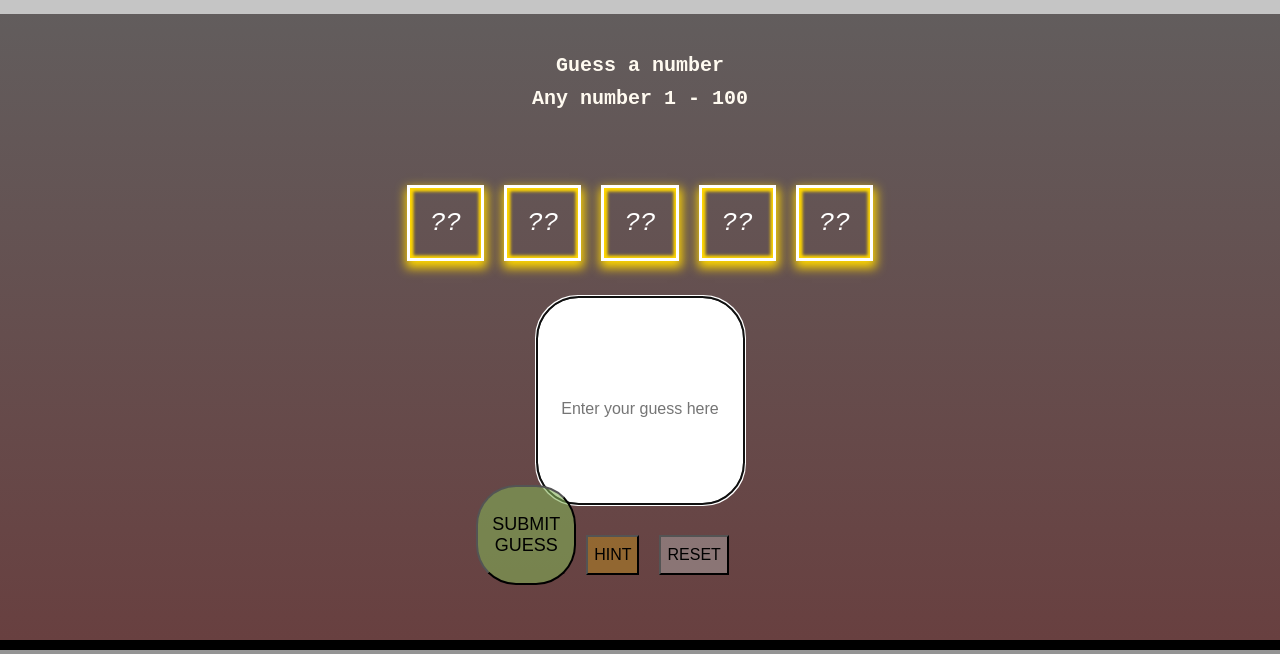
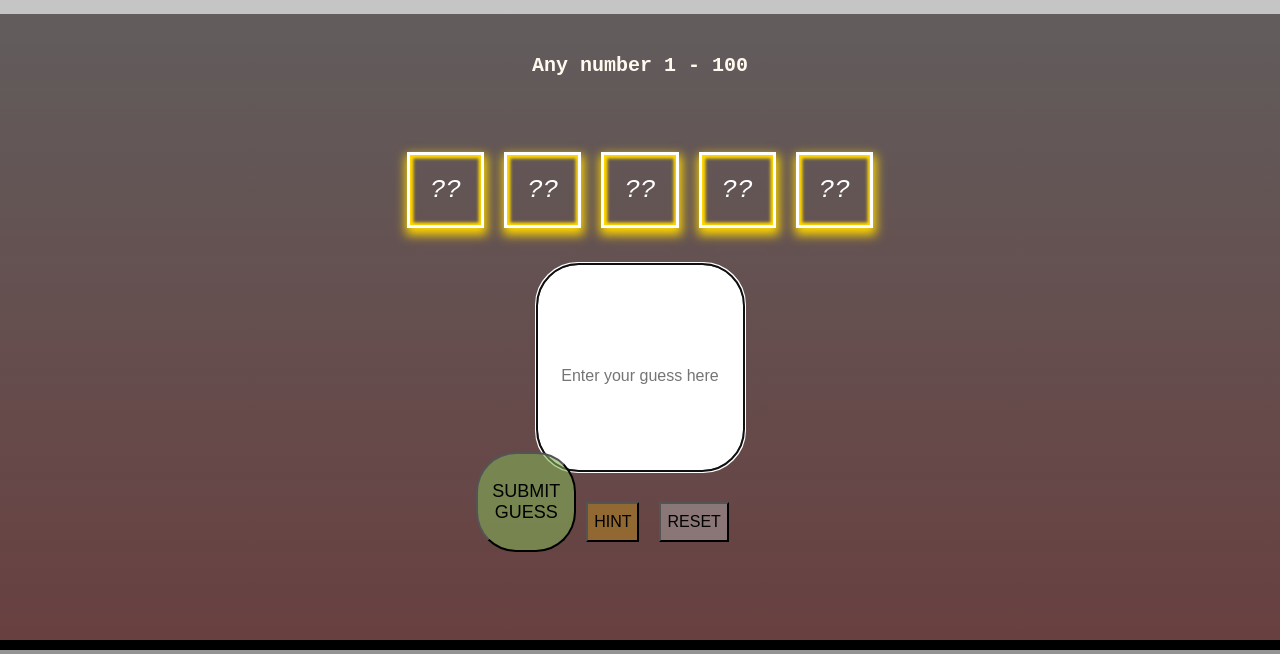
Before and after one commit to Remics89/Guessing_Game, a website: page index.html in a window 1280 px wide. Shown: the part 76-730 px from the top of the page. Drawn offline with Linux system fonts and the light colour scheme.

Commit message:
removed an unnecessary line of html

```diff
--- a/index.html
+++ b/index.html
@@ -15,7 +15,6 @@
     </header>
     <caption>
       <ul class="parameters">
-        <li class="item1">Guess a number</li>
         <li class="item2">Any number 1 - 100</li>
       </ul>
     </caption>
```
